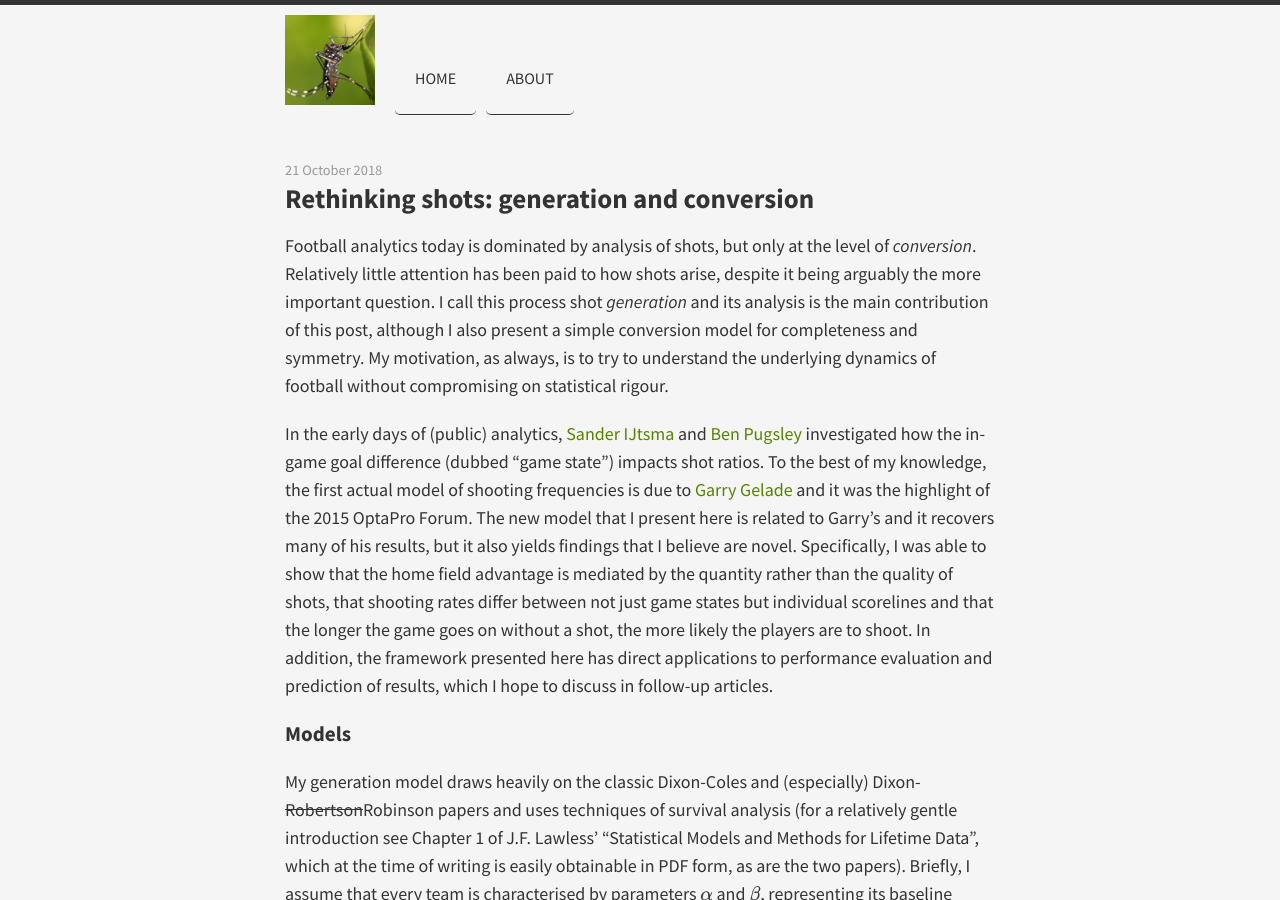
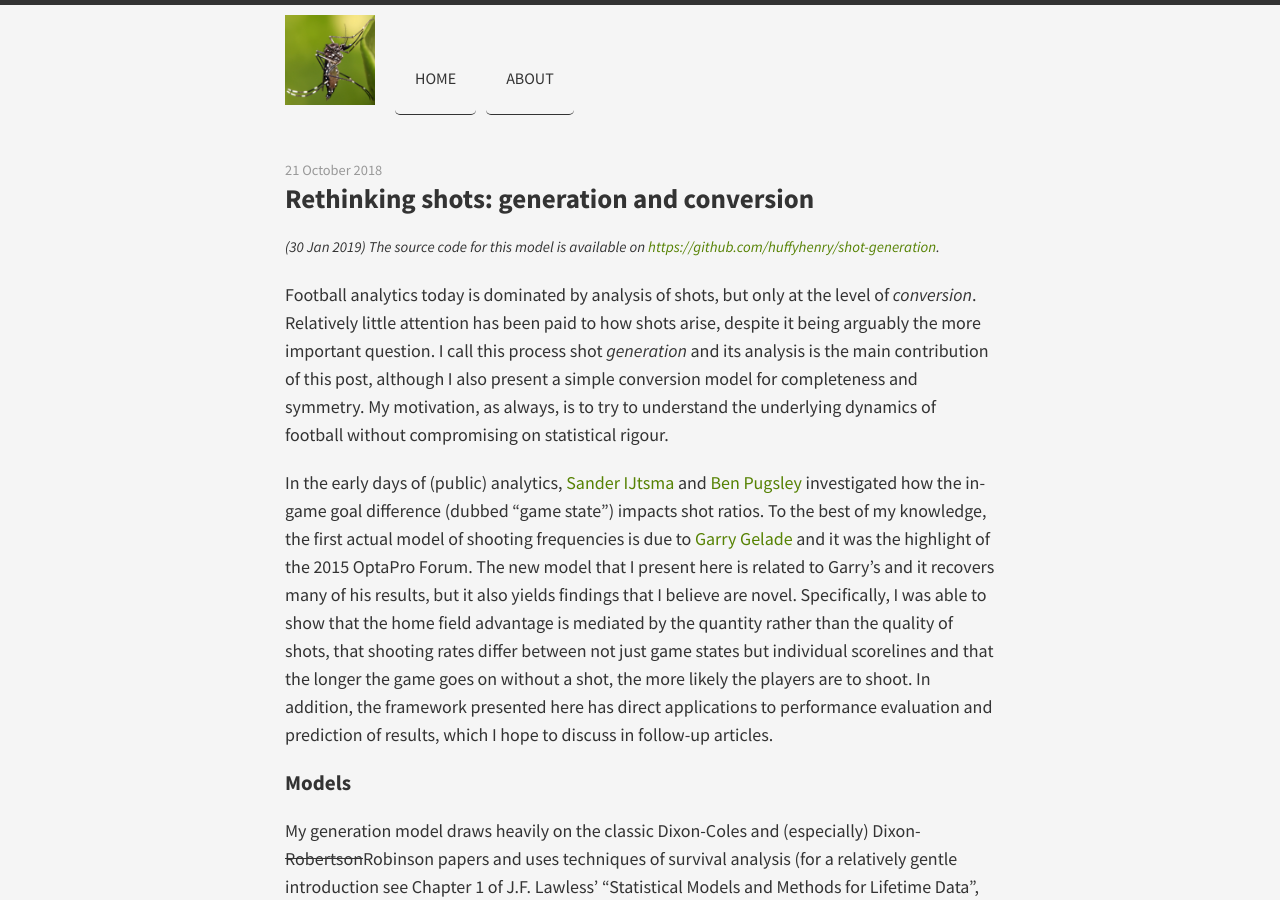
Before and after one commit to huffyhenry/huffyhenry.github.io, a Jekyll site: the page built from _posts/2018-10-21-rethinking-shots.md, in a window 1280 px wide and 900 px high. Built offline with Jekyll 4.4.1, drawn with Linux system fonts in a browser that asks for light colours; formulas are drawn with MathJax 3.

Commit message:
Link repo in the shotgen post

```diff
--- a/_posts/2018-10-21-rethinking-shots.md
+++ b/_posts/2018-10-21-rethinking-shots.md
@@ -2,6 +2,10 @@
 layout: post
 title: "Rethinking shots: generation and conversion"
 ---
+<small>
+_(30 Jan 2019) The source code for this model is available on
+[https://github.com/huffyhenry/shot-generation](https://github.com/huffyhenry/shot-generation)._
+</small>
 
 Football analytics today is dominated by analysis of shots, but only
 at the level of _conversion_. Relatively little attention has been
```
